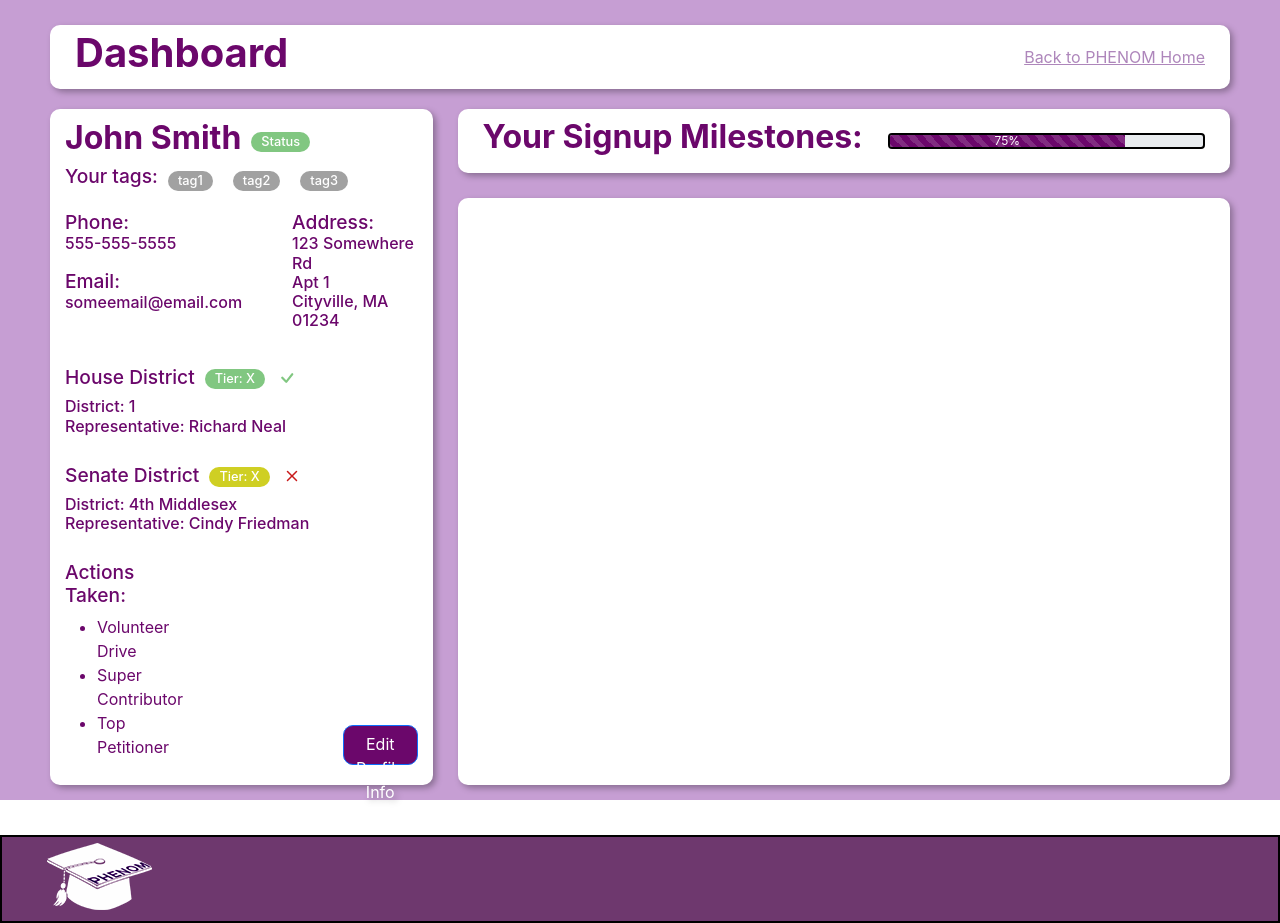
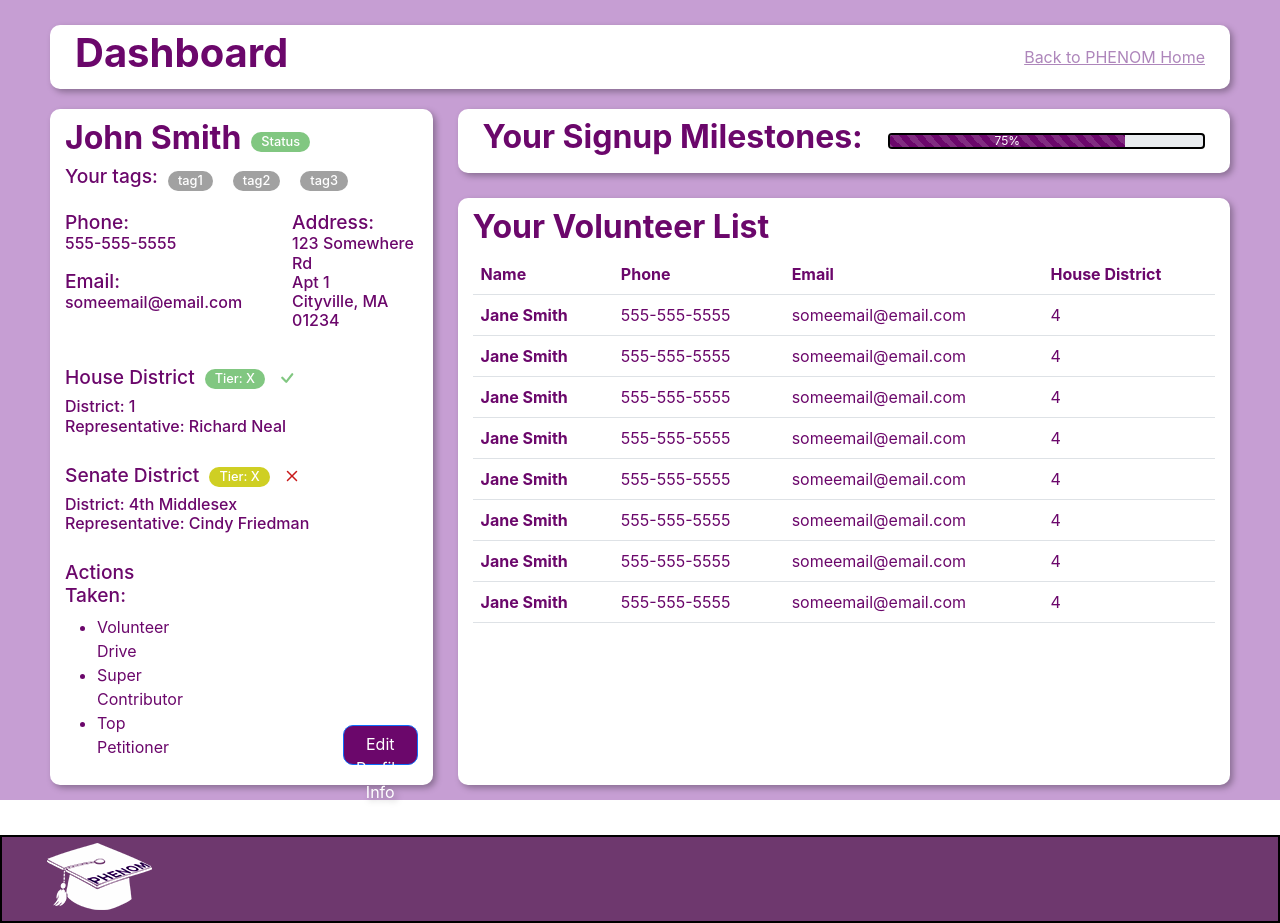
Before and after one commit to build-umass/phenom-2, a Next.js app: page /dashboard in a window 1280 px wide. Built offline with nearby package versions, Linux system fonts and the light colour scheme.

Commit message:
First version of dashboard UI

```diff
--- a/pages/dashboard.js
+++ b/pages/dashboard.js
@@ -65,6 +65,33 @@ function getDistrict() {
 			supports: false
 		}
 	}
+}
+
+// function for table debugging purposes
+function getRow() {
+	return {
+		name: "Jane Smith",
+		phone: "555-555-5555",
+		email: "someemail@email.com",
+		district: "4"
+	}
+}
+
+function generateRows() {
+	let rows = [];
+	// 5 will be replaced by number of volunteers
+	for (let i = 0; i < 8; ++i) {
+		let row = getRow();
+		rows.push(
+			<tr>
+				<th scope="row">{row.name}</th>
+				<td>{row.phone}</td>
+				<td>{row.email}</td>
+				<td>{row.district}</td>
+			</tr>
+		)
+	}
+	return rows;
 }
 
 // https://nextjs.org/docs/basic-features/data-fetching/get-server-side-props
@@ -201,7 +228,18 @@ export default function Dashboard({ isConnected }) {
 						</div>
 					</div>
 					<div className={styles.volunteerCard}>
-
+						<h2 className={styles.smallHeaderText}>Your Volunteer List</h2>
+						<table className="table" style={{color: "#6b076b"}}>
+							<tbody>
+								<tr>
+									<th scope="col">Name</th>
+									<th scope="col">Phone</th>
+									<th scope="col">Email</th>
+									<th scope="col">House District</th>
+								</tr>
+								{generateRows()}
+							</tbody>
+						</table>
 					</div>
 				</div>
 			</main>
```
